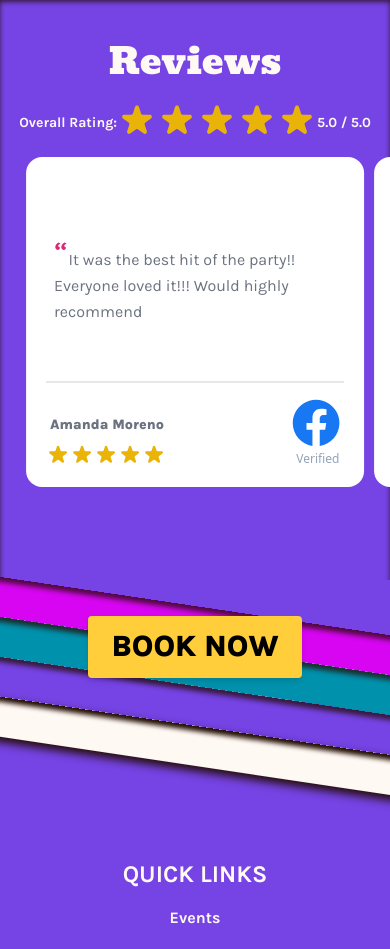
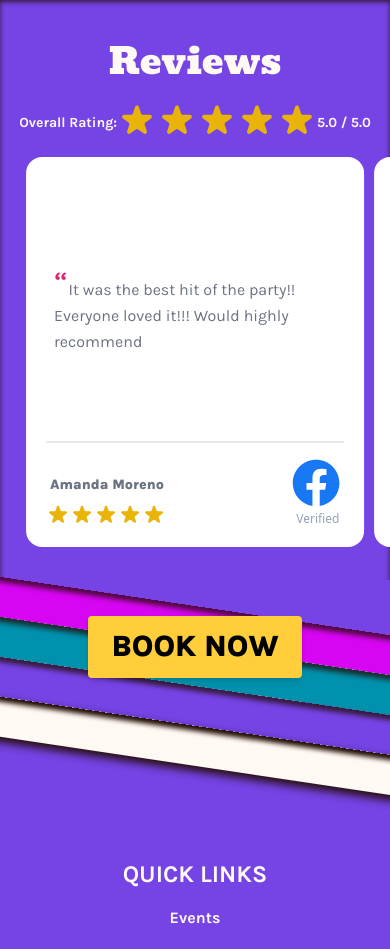
Before and after one commit to missatrox44/love-thy-selfie, a React (Vite) app: page / in a window 390 px wide. Shown: the part 2213-3162 px from the top of the page. Built offline with nearby package versions, Linux system fonts and the light colour scheme.

Commit message:
mobile review cards are uniform size

```diff
--- a/src/components/ReviewCard/index.jsx
+++ b/src/components/ReviewCard/index.jsx
@@ -7,8 +7,9 @@ function ReviewCard({ review, name }) {
     // <div className='border-2 mr-1 min-w-full md:min-w-[50%] lg:min-w-[33%] flex custom-card'>
 
     // <div className='px-1 max-w-[85%] md:max-w-[50%] lg:max-w-[30%] flex custom-card'>
-    <div className='flex min-h-[330px] sm:min-h-[350px]'>
+    // <div className='flex min-h-[330px] sm:min-h-[350px]'>
 
+    <div className='flex min-h-[390px] md:min-h-[330px]'>
       <blockquote className='flex min-h-full flex-col justify-between bg-white p-5 rounded-2xl'>
         <div className='flex h-full items-center'>
           <div className='mt-4 flex pl-2'>
```
